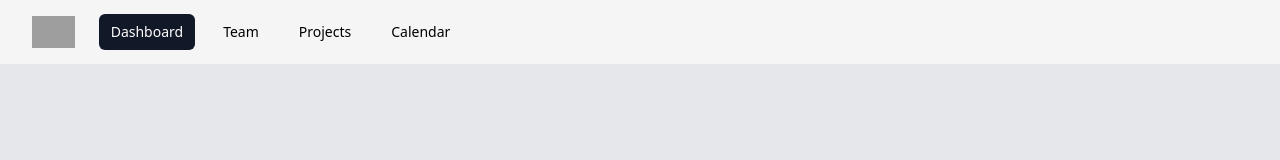
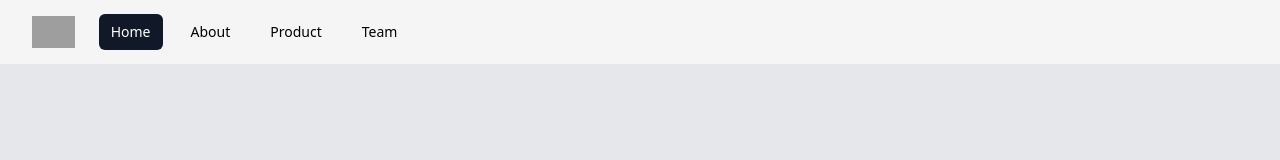
Before and after one commit to NiharPhansalkar/medibrief, a React (Vite) app in the folder frontend/: page / in a window 1280 px wide. Shown: the top 160 px of the page. Built offline with nearby package versions, Linux system fonts and the light colour scheme; grey boxes are pictures that could not be loaded.

Commit message:
added sections to navbar. scroll not working

```diff
--- a/frontend/package.json
+++ b/frontend/package.json
@@ -13,7 +13,8 @@
     "@headlessui/react": "^1.7.18",
     "@heroicons/react": "^2.1.3",
     "react": "^18.2.0",
-    "react-dom": "^18.2.0"
+    "react-dom": "^18.2.0",
+    "react-scroll": "^1.9.0"
   },
   "devDependencies": {
     "@types/react": "^18.2.66",
--- a/frontend/src/components/Navbar.jsx
+++ b/frontend/src/components/Navbar.jsx
@@ -1,12 +1,13 @@
 import { Fragment } from 'react'
 import { Disclosure, Menu, Transition } from '@headlessui/react'
 import { Bars3Icon, BellIcon, XMarkIcon } from '@heroicons/react/24/outline'
+import { Link } from 'react-scroll';
 
 const navigation = [
-  { name: 'Dashboard', href: '#', current: true },
-  { name: 'Team', href: '#', current: false },
-  { name: 'Projects', href: '#', current: false },
-  { name: 'Calendar', href: '#', current: false },
+  { name: 'Home', href: 'home', current: true },
+  { name: 'About', href: 'introduction', current: false },
+  { name: 'Product', href: 'summarize', current: false },
+  { name: 'Team', href: 'team', current: false },
 ]
 
 function classNames(...classes) {
@@ -42,17 +43,17 @@ export default function Navbar() {
                 <div className="hidden sm:ml-6 sm:block">
                   <div className="flex space-x-4">
                     {navigation.map((item) => (
-                      <a
-                        key={item.name}
-                        href={item.href}
+                      <Link
+                        to={item.href}
                         className={classNames(
                           item.current ? 'bg-gray-900 text-white' : 'text-black-300 hover:bg-gray-700 hover:text-white',
                           'rounded-md px-3 py-2 text-sm font-medium'
                         )}
-                        aria-current={item.current ? 'page' : undefined}
+                        smooth={true}
+                        duration={500}
                       >
                         {item.name}
-                      </a>
+                      </Link>
                     ))}
                   </div>
                 </div>
--- a/frontend/src/components/Team.jsx
+++ b/frontend/src/components/Team.jsx
@@ -42,7 +42,7 @@ const OurTeam = () => {
 
   return (
     <>
-    <section className="text-gray-700 body-font mx-20">
+    <section className="text-gray-700 body-font mx-20" id="team">
       <div className="container px-5 py-24 mx-auto">
         <h1 className="text-4xl font-bold font-lilitaOne text-center mb-12">Our Team</h1>
         <div className="flex flex-wrap -m-4">
```
Also changed, not shown: 1 other file (tests, documents, lock files or other folders).
